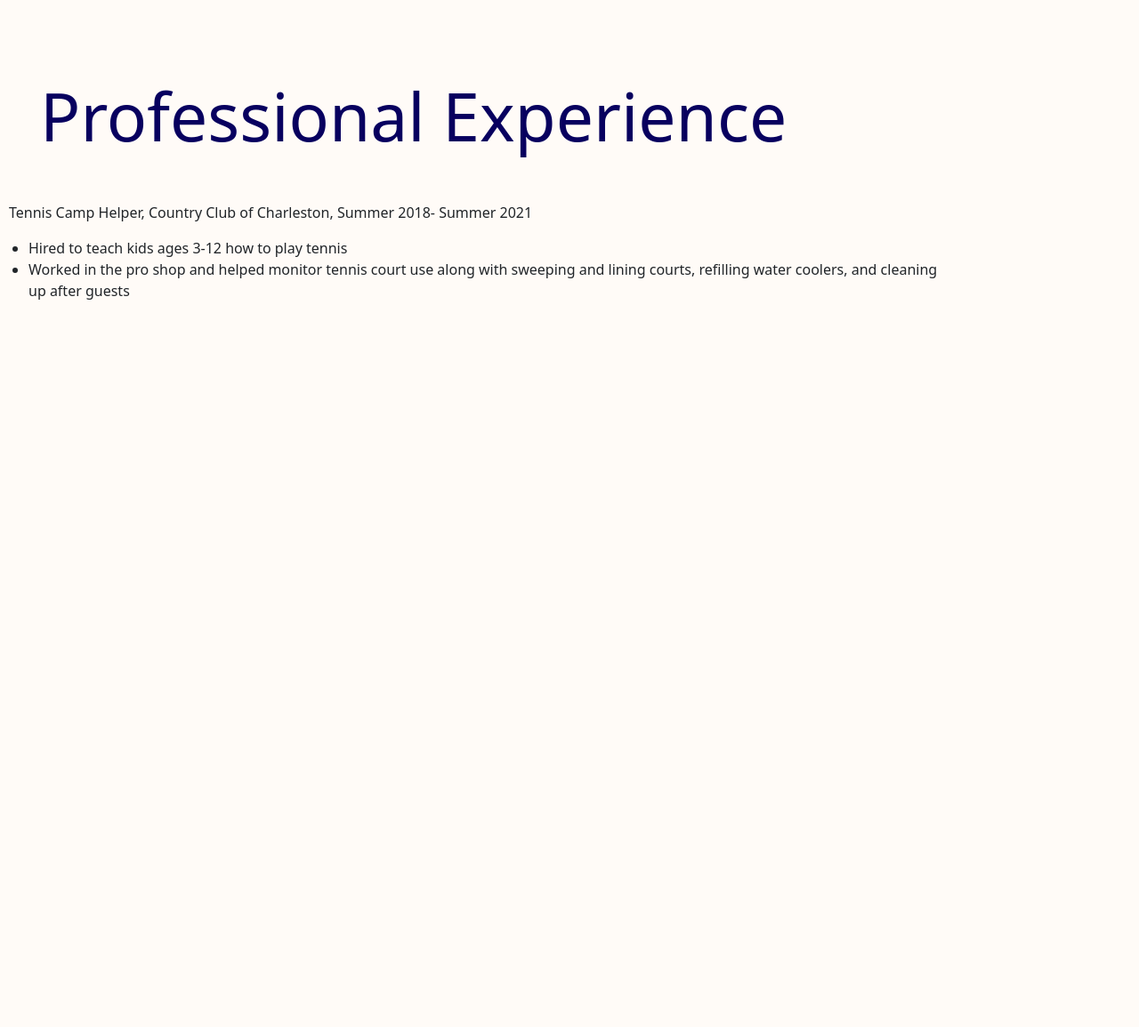
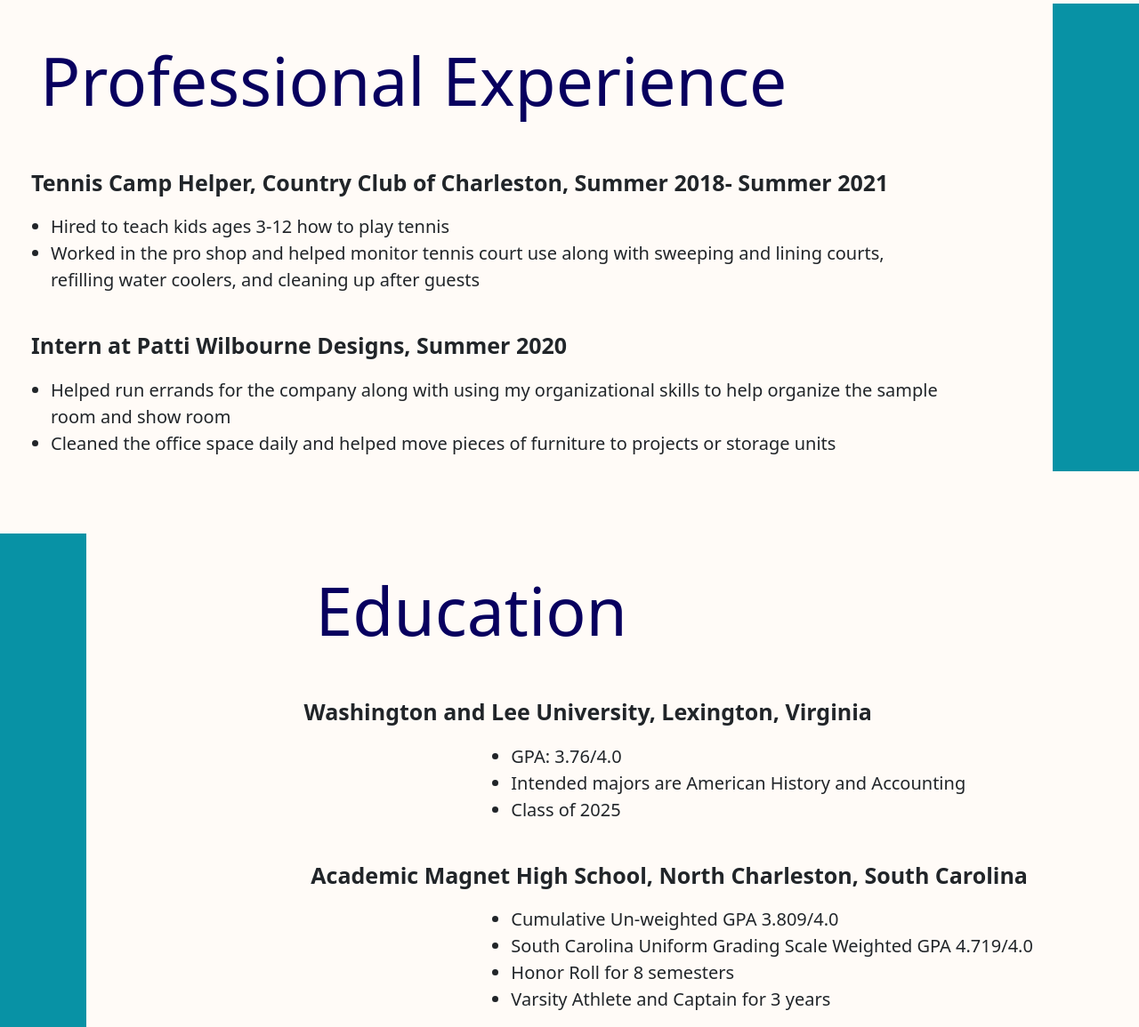
Before and after one commit to otise25/termproject, a plain HTML site: page index.html in a window 1280 px wide. Shown: the part 1633-2788 px from the top of the page at 89% size. Before the commit the page ends 1988 px from the top, so only its background shows below. Drawn offline with nearby package versions, Linux system fonts and the light colour scheme.

Commit message:
class today

```diff
--- a/index.html
+++ b/index.html
@@ -30,10 +30,10 @@
           <div class="collapse navbar-collapse" id="navbarNav">
             <ul class="navbar-nav">
               <li class="nav-item">
-                <a class="nav-link active change1" aria-current="page" href="#">Education</a>
+                <a class="nav-link active change1" aria-current="page" href="#">Experience</a>
               </li>
               <li class="nav-item">
-                <a class="nav-link active change2" href="#">Experience</a>
+                <a class="nav-link active change2" href="#">Education</a>
               </li>
               <li class="nav-item">
                 <a class="nav-link active change3" href="#">Extracurricular Activities</a>
@@ -47,7 +47,7 @@
           <img src="Evie & Family Senior Photos-116.JPG" class="secondpic">
           </div>
           <div class="col-md-3 offset-4" id="col4">
-            <p>My name is Evelyn Grace Otis I am from Charleston, South Carolina. I am currently studying Accounting and American History at Washington and Lee University and I am interested in Finance, Real Estate, and Accounting
+            <p>My name is Evelyn Grace Otis I am from Charleston, South Carolina. I am currently studying Accounting and American History at Washington and Lee University and I am interested in Finance, Real Estate, and Accounting.
             </p>
           </div>
         </div><!--end row for about-->
@@ -56,10 +56,36 @@
           <p class="profexp">Professional Experience</p>
           <p class="left">Tennis Camp Helper, Country Club of Charleston, Summer 2018- Summer 2021</p>
           <ul>
-            <li>Hired to teach kids ages 3-12 how to play tennis </li>
-            <li>Worked in the pro shop and helped monitor tennis court use along with sweeping and lining courts, refilling water coolers, and cleaning up after guests</li>
-        </div>
-      </div>
-
+            <li class="Tennislist">Hired to teach kids ages 3-12 how to play tennis </li>
+            <li class="Tennislist">Worked in the pro shop and helped monitor tennis court use along with sweeping and lining courts, refilling water coolers, and cleaning up after guests</li>
+          </ul>
+          <p class="left">Intern at Patti Wilbourne Designs, Summer 2020</p>
+          <ul>
+          <li class="Tennislist">Helped run errands for the company along with using my organizational skills to help organize the sample room and show room </li>
+          <li class="Tennislist">Cleaned the office space daily and helped move pieces of furniture to projects or storage units</li>
+          </ul>
+        </div> <!--end column for prof exp-->
+        <div class="col-md-1 offset-1" id="blue">
+        </div> <!--end column for blue bar-->
+      </div> <!--end prof exp row-->
+    <div class="row">
+      <div class="col-md-1" id="blue"></div>
+    <div class="col-md-10 offset-1" id="colfored">
+      <p class="edu">Education</p>
+          <p class="right2">Washington and Lee University, Lexington, Virginia</p>
+          <ul>
+            <li class="edulist">GPA: 3.76/4.0</li>
+            <li class="edulist">Intended majors are American History and Accounting</li>
+            <li class="edulist">Class of 2025</li>
+          </ul class="right list">
+          <p class="right">Academic Magnet High School, North Charleston, South Carolina </p>
+          <ul>
+          <li class="edulist">Cumulative Un-weighted GPA 3.809/4.0</li>
+          <li class="edulist">South Carolina Uniform Grading Scale Weighted GPA 4.719/4.0</li>
+          <li class="edulist">Honor Roll for 8 semesters </li>
+          <li class="edulist">Varsity Athlete and Captain for 3 years </li>
+          </ul>
+    </div>
+    </div>
 </body>
 </html>
--- a/style.css
+++ b/style.css
@@ -61,7 +61,7 @@ img{
 #col3{
     margin-top: 70px;
     margin-left: 75px;
-    margin-bottom: 50px;
+    margin-bottom: 10px;
 
 }
 #col4{
@@ -72,14 +72,17 @@ img{
     font-size: 30px;
 
 }
-li{
-    text-align: left;
-}
+
 .left{
     text-align: left;
-    margin-left: 10px;
+    margin-left: 35px;
+    font-size: 25px;
+    font-weight: bold;
+    margin-top: 40px;
+
 }
 #col5{
+    margin-top: 100px;
     margin-top: 100px;
 }
 .profexp{
@@ -87,5 +90,47 @@ li{
     font-size: 75px;
     text-align: left;
     margin-left: 45px;
-    margin-bottom: 40px;
 }
+.Tennislist {
+    margin-left: 25px;
+    font-size: 20px;
+    text-align: left;
+}
+#blue {
+    background-color: #0892A5;
+    margin-top: 70px;
+}
+#colfored{
+    margin-top: 100px;
+}
+.edu{
+    color: #08005F;
+    font-size: 75px;
+    text-align: right;
+    margin-right: 575px;
+}
+.right{
+    text-align: right;
+    margin-right: 35px;
+    font-size: 25px;
+    font-weight: bold;
+    margin-top: 40px;
+    margin-right: 125px;
+}
+.edulist {
+    margin-right: 25px;
+    font-size: 20px;
+    text-align: left;
+    margin-left: 325px;
+}
+.rightlist{
+    text-align: right;
+}
+.right2{
+    text-align: right;
+    margin-right: 35px;
+    font-size: 25px;
+    font-weight: bold;
+    margin-top: 40px;
+    margin-right: 300px;
+}
```
Also changed, not shown: 1 other file.
